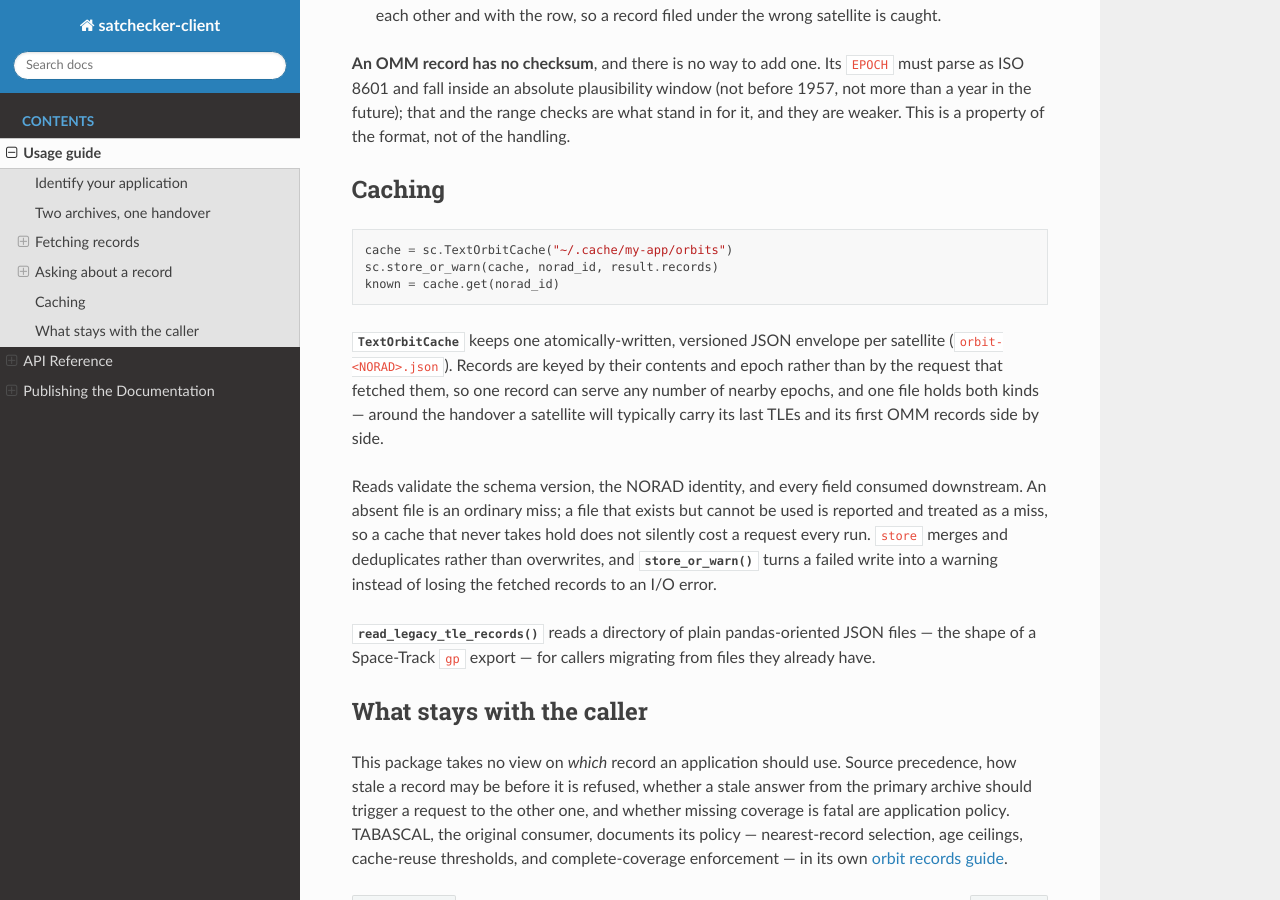
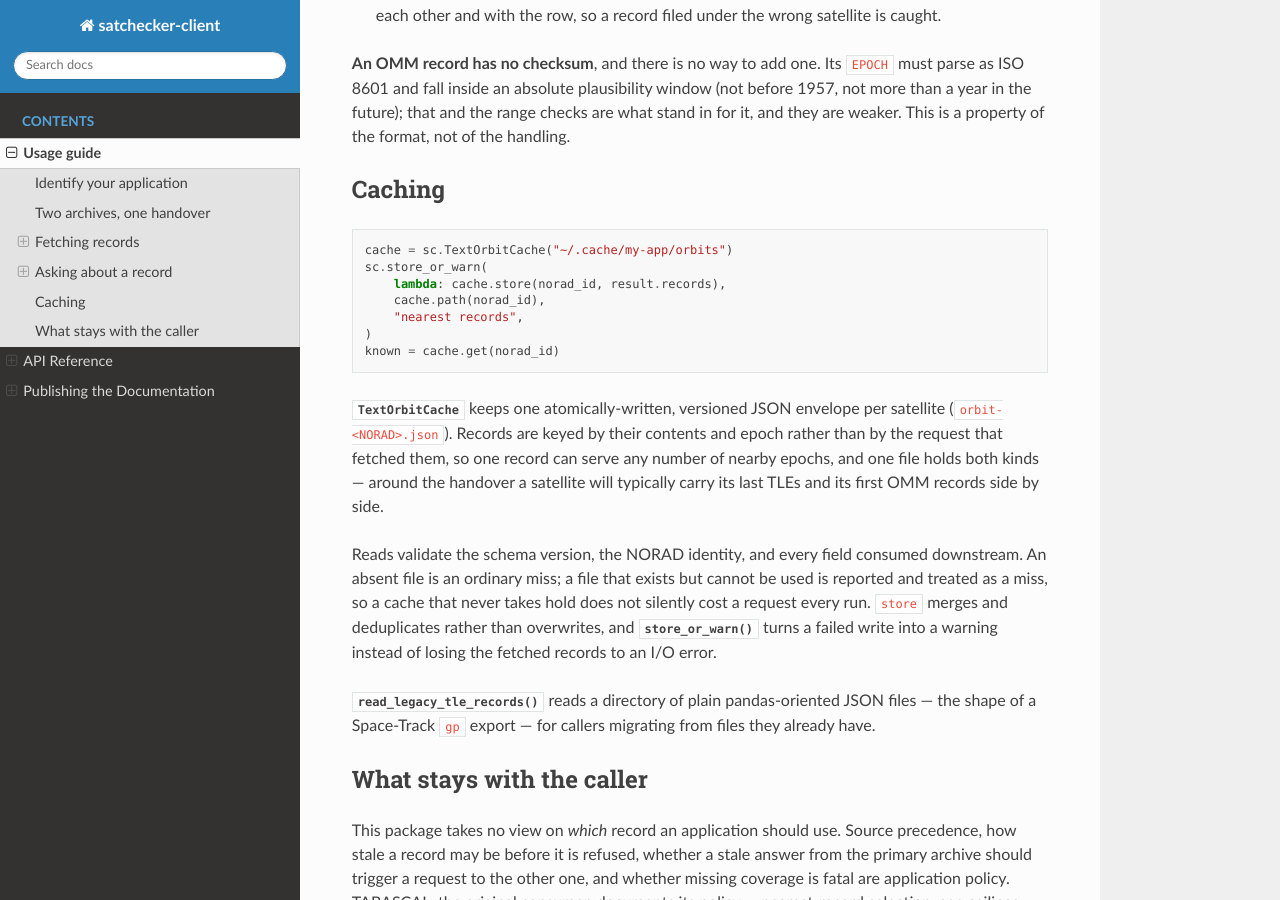
Before and after one commit to epfl-radio-astro/satchecker-client, a Sphinx documentation site: the page built from docs/usage.md, in a window 1280 px wide and 900 px high, scrolled down 3020 px. Built offline with Sphinx 7.4.7 and the Read the Docs theme 3.1.0, drawn with Linux system fonts in a browser that asks for light colours.

Commit message:
Docs: call store_or_warn as its signature reads
The README and usage-guide caching example passed (cache, norad_id,
records) to store_or_warn, which takes (action, target, what) — the
example raised TypeError as written. Show the real call.

````diff
--- a/docs/usage.md
+++ b/docs/usage.md
@@ -157,7 +157,11 @@ not of the handling.
 
 ```python
 cache = sc.TextOrbitCache("~/.cache/my-app/orbits")
-sc.store_or_warn(cache, norad_id, result.records)
+sc.store_or_warn(
+    lambda: cache.store(norad_id, result.records),
+    cache.path(norad_id),
+    "nearest records",
+)
 known = cache.get(norad_id)
 ```
 
````
Also changed, not shown: README.md (+5 -1 lines).
